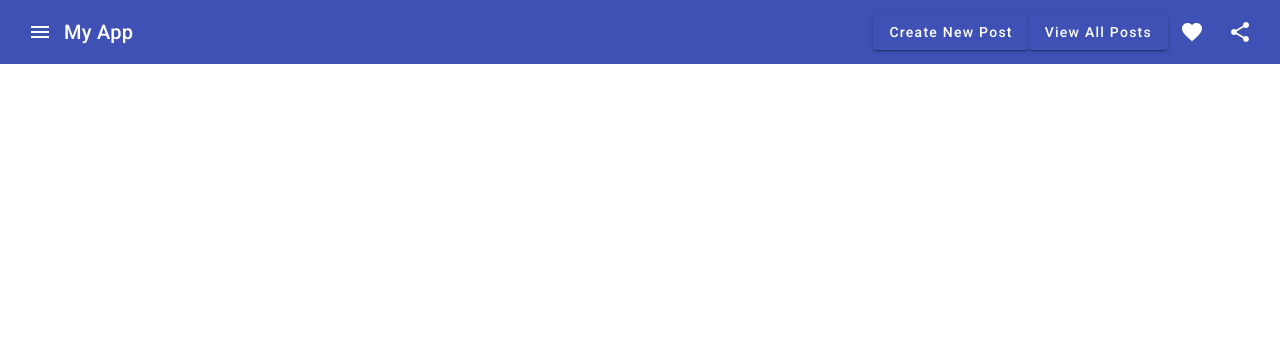
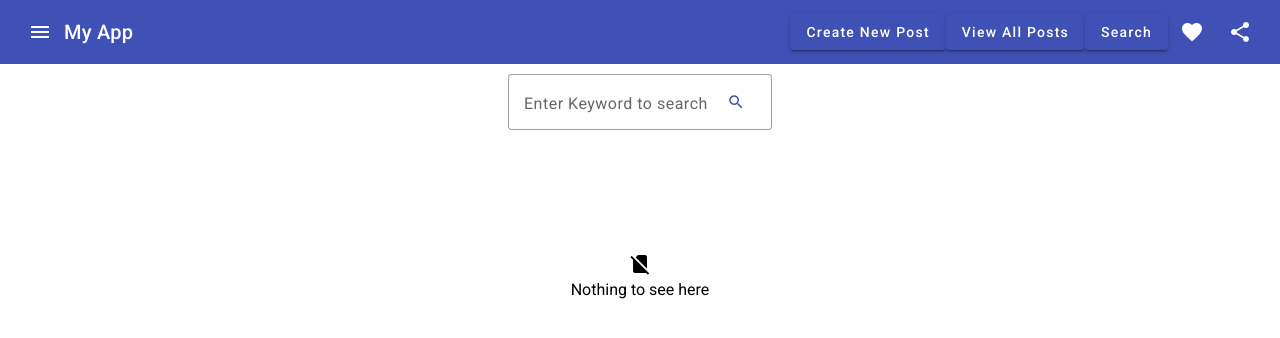
Before and after one commit to jain-18/Blog_App, an Angular app in the folder blogWeb/: page /search-by-name in a window 1280 px wide. Before the commit this address led to /. Shown: the top 338 px of the page. Built offline with nearby package versions, Linux system fonts and the light colour scheme.

Commit message:
completed search page in front end

```diff
--- a/blogWeb/src/app/app-routing.module.ts
+++ b/blogWeb/src/app/app-routing.module.ts
@@ -3,11 +3,13 @@ import { RouterModule, Routes } from '@angular/router';
 import { CreatePostComponent } from './pages/create-post/create-post.component';
 import { ViewAllComponent } from './pages/view-all/view-all.component';
 import { ViewPostComponent } from './pages/view-post/view-post.component';
+import { SearchByNameComponent } from './pages/search-by-name/search-by-name.component';
 
 const routes: Routes = [
   {path:'create-post',component:CreatePostComponent},
   {path:'view-all',component:ViewAllComponent},
   {path:'view-post/:id',component:ViewPostComponent},
+  {path : 'search-by-name' , component : SearchByNameComponent}
 ];
 
 @NgModule({
--- a/blogWeb/src/app/app.component.html
+++ b/blogWeb/src/app/app.component.html
@@ -7,6 +7,7 @@
 
   <button mat-raised-button color="primary" routerLink="/create-post">Create New Post</button>
   <button mat-raised-button color="primary" routerLink="/view-all">View All Posts</button>
+  <button mat-raised-button color="primary" routerLink="/search-by-name">Search</button>
 
   <button mat-icon-button class="example-icon favorite-icon" aria-label="Example icon-button with heart icon">
     <mat-icon>favorite</mat-icon>
--- a/blogWeb/src/app/app.module.ts
+++ b/blogWeb/src/app/app.module.ts
@@ -10,13 +10,15 @@ import {HttpClientModule} from "@angular/common/http";
 import { CreatePostComponent } from './pages/create-post/create-post.component';
 import { ViewAllComponent } from './pages/view-all/view-all.component';
 import { ViewPostComponent } from './pages/view-post/view-post.component';
+import { SearchByNameComponent } from './pages/search-by-name/search-by-name.component';
 
 @NgModule({
   declarations: [
     AppComponent,
     CreatePostComponent,
     ViewAllComponent,
-    ViewPostComponent
+    ViewPostComponent,
+    SearchByNameComponent
   ],
   imports: [
     BrowserModule,
--- /dev/null
+++ b/blogWeb/src/app/pages/search-by-name/search-by-name.component.css
@@ -0,0 +1,35 @@
+.card-container {
+    margin: 10px;
+    max-width: 60%;
+    padding-bottom: 30px;
+}
+
+mat-card {
+    padding: 10px;
+}
+
+.example-header-image {
+    background-image: url('https://material.angular.io/assets/img/examples/shiba1.jpg');
+    background-size: cover;
+}
+
+mat-card-footer {
+    margin-left: 20px;
+}
+
+.post-img {
+    width: 300px;
+    height: 200px;
+    object-fit: cover;
+    margin-top: 15px;
+}
+
+.search-form {
+    text-align: center;
+    margin-top: 10px;
+}
+
+.empty {
+    text-align: center;
+    margin-top: 100px;
+}
--- /dev/null
+++ b/blogWeb/src/app/pages/search-by-name/search-by-name.component.html
@@ -0,0 +1,42 @@
+<div class="search-form">
+    <mat-form-field appearance="outline" class="search-input">
+        <mat-label>Enter Keyword to search</mat-label>
+        <input matInput [(ngModel)]="name">
+        <button mat-button matSuffix color="primary" (click)="searchByName()"><mat-icon>search</mat-icon></button>
+    </mat-form-field>
+</div>
+<div class="empty" *ngIf="result.length == 0">
+    <mat-icon class="icon">no_sim</mat-icon>
+    <br>
+    <span>Nothing to see here</span>
+</div>
+<div class="card-container" *ngFor="let item of result" class="card">
+        <mat-card>
+            <mat-card-header>
+                <div mat-card-avatar class="example-header-image"></div>
+                <mat-card-title>{{ item.name }}</mat-card-title>
+                <mat-card-subtitle>Posted by : {{item.postedBy}} | Posted On : {{item.date | date :
+                    'medium'}}</mat-card-subtitle>
+            </mat-card-header>
+
+            <mat-grid-list cols="5">
+                <mat-grid-tile [colspan]="2" [rowspan]="1">
+                    <img mat-card-image [src]="item.img" class="post-img" alt="Card Image" />
+                </mat-grid-tile>
+                <mat-grid-tile [colspan]="3" [rowspan]="1">
+                    <mat-card-content>
+                        {{item.content.length > 600 ? item.content.substr(0,600) + '...' : item.content}}
+                    </mat-card-content>
+                </mat-grid-tile>
+            </mat-grid-list>
+
+
+            <hr>
+            <mat-card-actions>
+                <button mat-raised-button color="primary">{{item.likeCount}}<mat-icon>favorite</mat-icon></button>
+                <button mat-raised-button color="primary"
+                    style="margin-left: 5px;">{{item.viewCount}}<mat-icon>remove_red_eye</mat-icon></button>
+                <button mat-raised-button color="primary" style="margin-left: 5px;" routerLink="/view-post/{{item.id}}">View Post</button>
+            </mat-card-actions>
+    </mat-card>
+</div>
--- /dev/null
+++ b/blogWeb/src/app/pages/search-by-name/search-by-name.component.ts
@@ -0,0 +1,26 @@
+import { Component } from '@angular/core';
+import { PostService } from '../../service/post.service';
+import { MatSnackBar } from '@angular/material/snack-bar';
+import { error } from 'console';
+
+@Component({
+  selector: 'app-search-by-name',
+  templateUrl: './search-by-name.component.html',
+  styleUrl: './search-by-name.component.css'
+})
+export class SearchByNameComponent {
+  result : any =[];
+  name : any = "";
+
+  constructor(private postService:PostService,
+    private snackBar : MatSnackBar
+  ){}
+
+  searchByName(){
+    this.postService.searchByName(this.name).subscribe({next : (data:any) => {
+      this.result = data;
+    },error : (error)=>{
+      this.snackBar.open("Error in fetching data", "Close");
+    }})
+  }
+}
--- a/blogWeb/src/app/service/post.service.ts
+++ b/blogWeb/src/app/service/post.service.ts
@@ -26,4 +26,7 @@ export class PostService {
   likePost(postId : number):Observable<any>{
     return this.http.put(BASIC_URL + `api/posts/${postId}/like`,{});
   }
+  searchByName(name : string) : Observable<any>{
+    return this.http.get(BASIC_URL + `api/posts/search/${name}`);
+  }
 }
```
Also changed, not shown: 1 other file (tests, documents, lock files or other folders).
